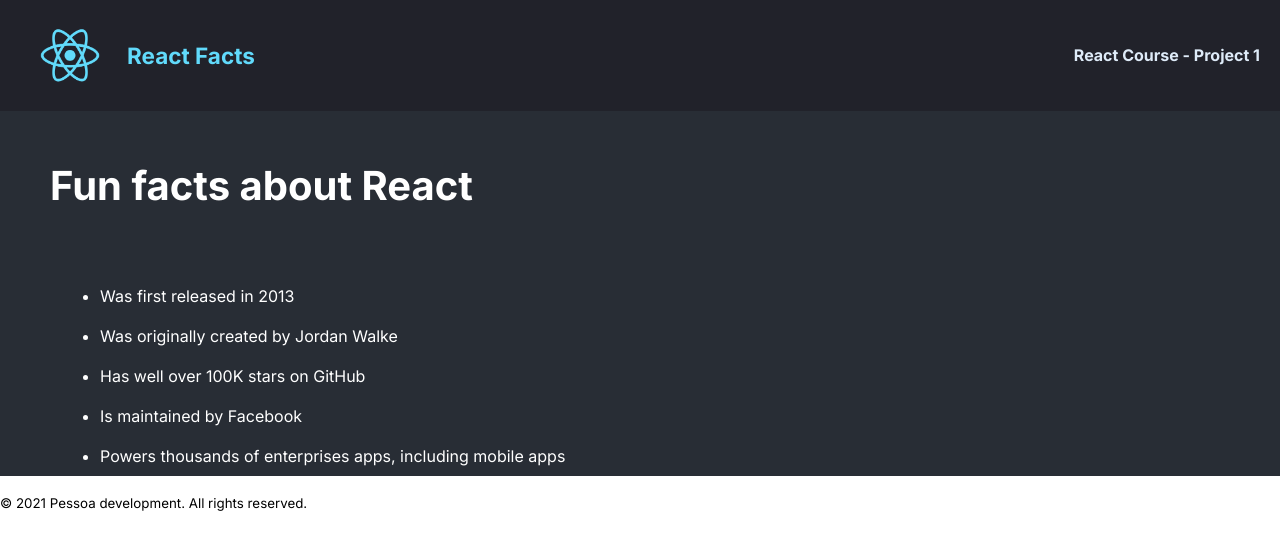
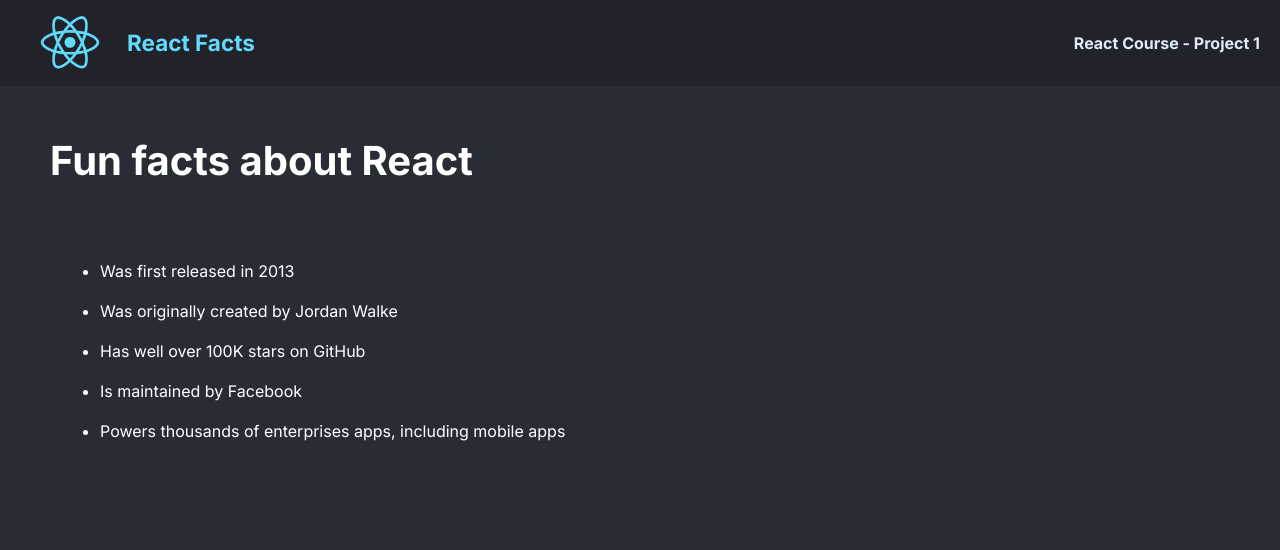
Before and after one commit to matt-pessoa/info-site, a React (Create React App) app: page / in a window 1280 px wide. Shown: the top 550 px of the page. Built offline with nearby package versions, Linux system fonts and the light colour scheme.

Commit message:
Divide vh between header and main

```diff
--- a/src/App.js
+++ b/src/App.js
@@ -9,7 +9,7 @@
 		<div className="container">
 			<Header />
 			<MainContent />
-			<Footer />
+			{/* <Footer /> */}
 		</div>
 	);
 }
--- a/src/css/App.css
+++ b/src/css/App.css
@@ -19,6 +19,7 @@
 nav {
   display: flex;
   align-items: center;
+  height: 5.7vh;
 }
 
 nav > h3, nav > h4 {
@@ -38,6 +39,7 @@
 main {
   background-color: #282D35;
   color: #FFFFFF;
+  height: 90vh;
 }
 
 main > h1 {
```
